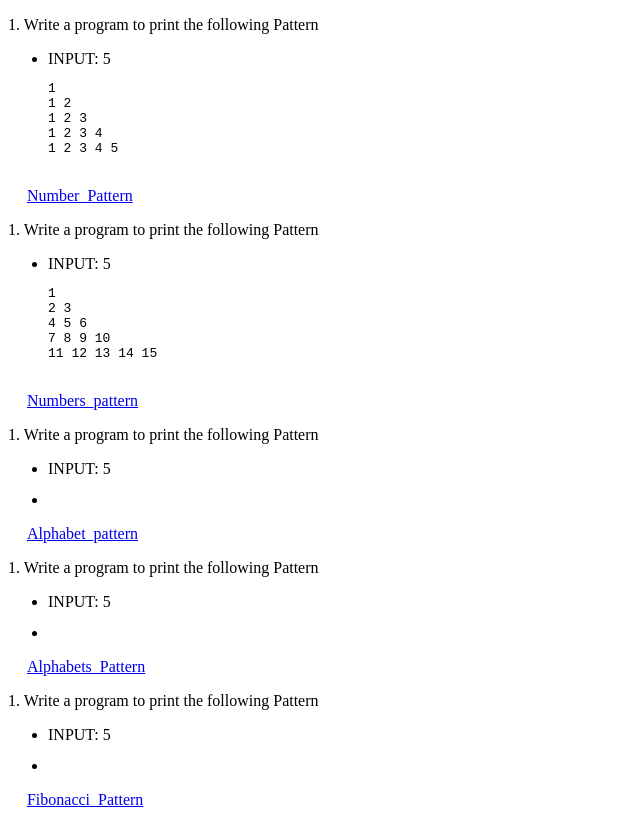
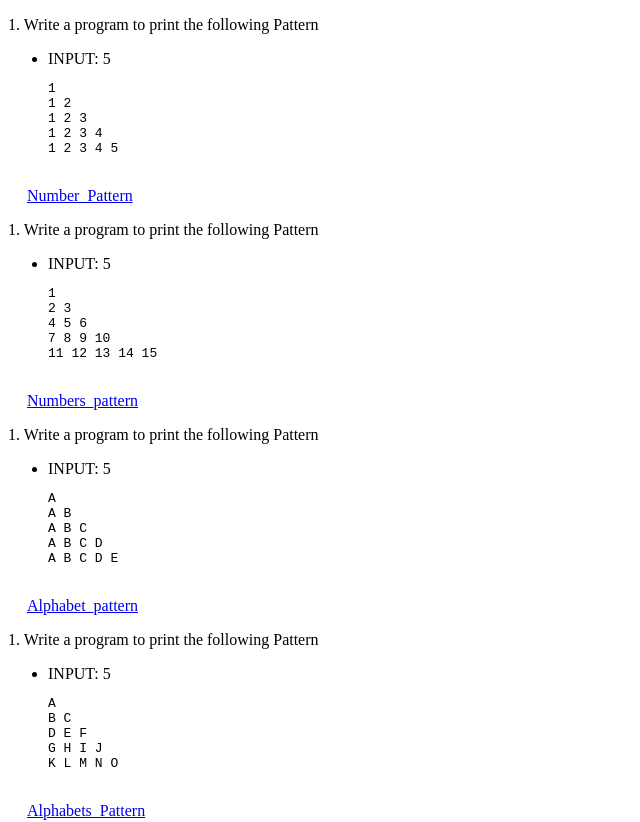
Before and after one commit to vishnugitit/Alphabets_Fibonacci_Patterns, a plain HTML site: page index.html in a window 1280 px wide. Shown: the top 822 px of the page, without its empty margins (0-640 px from the left). Drawn offline with Linux system fonts and the light colour scheme.

Commit message:
Alphabets

```diff
--- a/index.html
+++ b/index.html
@@ -39,25 +39,36 @@
     <p>1. Write a program to print the following Pattern</p>
     <ul>
       <li>INPUT: 5</li>
-      <li>
-        <pre></pre>
-      </li>
+        <pre>
+A
+A B
+A B C
+A B C D
+A B C D E
+        </pre>
+
     </ul>
     <a href="Alphabet_pattern.html">Alphabet_pattern</a>
     <p>1. Write a program to print the following Pattern</p>
     <ul>
       <li>INPUT: 5</li>
-      <li>
-        <pre></pre>
-      </li>
+
+        <pre>
+A
+B C
+D E F
+G H I J
+K L M N O
+        </pre>
+
     </ul>
     <a href="Alphabets_Pattern.html">Alphabets_Pattern</a>
     <p>1. Write a program to print the following Pattern</p>
     <ul>
       <li>INPUT: 5</li>
-      <li>
-        <pre></pre>
-      </li>
+        <pre>
+
+        </pre>
     </ul>
     <a href="Fibonacci_Pattern.html">Fibonacci_Pattern</a>
   </body>
```
Also changed, not shown: Alphabets_Pattern.html (+16 -7 lines).
